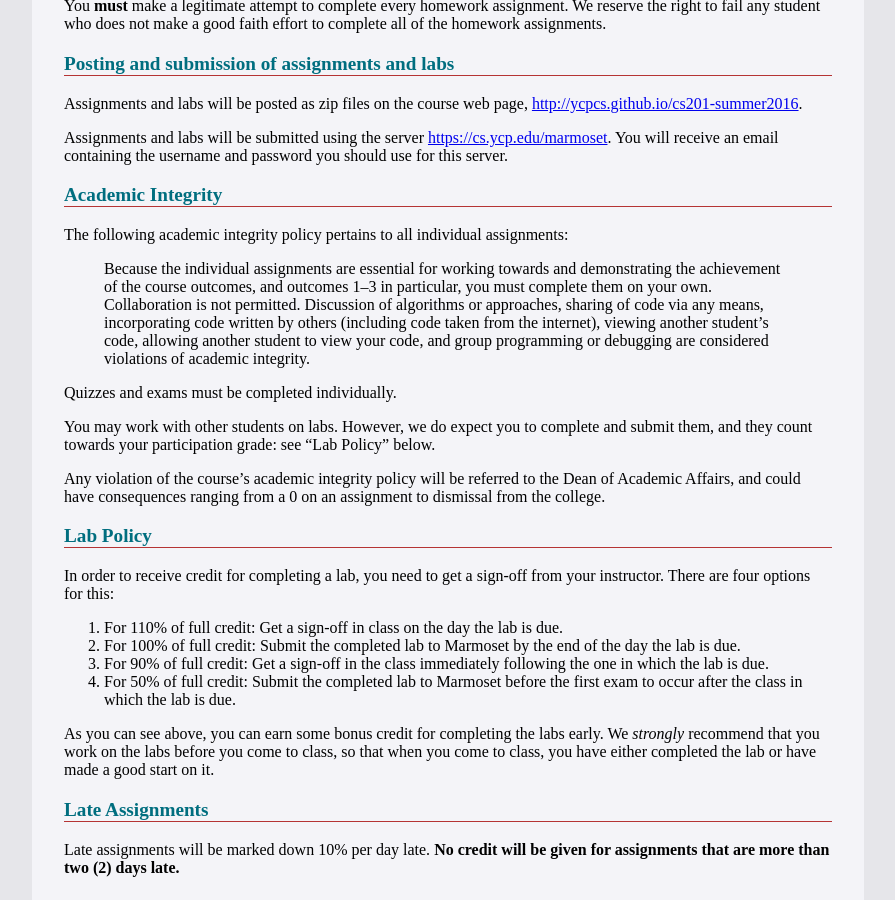
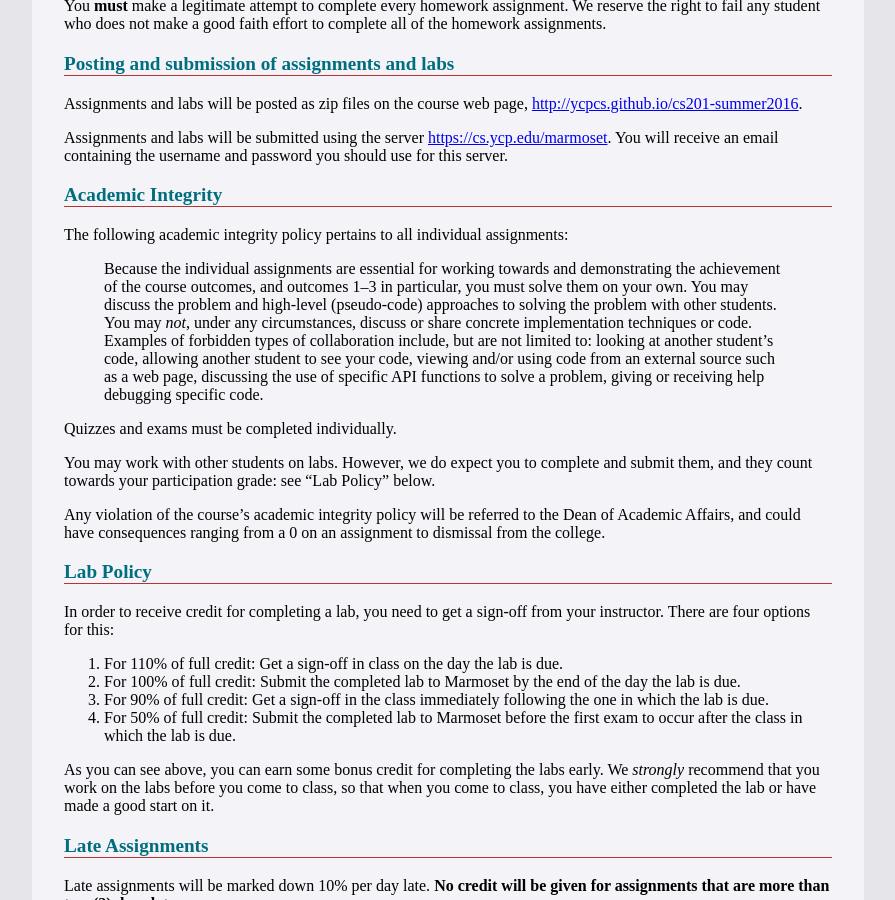
Before and after one commit to ycpcs/cs201-summer2016, a Jekyll site: the page built from syllabus.md, in a window 1280 px wide and 900 px high, scrolled down 1998 px. Shown: the whole window, without its empty margins (192-1087 px from the left). Built offline with Jekyll 4.4.1, drawn with Linux system fonts in a browser that asks for light colours; some web fonts are replaced.

Commit message:
revised academic integrity policy

```diff
--- a/syllabus.md
+++ b/syllabus.md
@@ -102,7 +102,7 @@ Assignments and labs will be submitted using the server <https://cs.ycp.edu/marm
 
 The following academic integrity policy pertains to all individual assignments:
 
-> Because the individual assignments are essential for working towards and demonstrating the achievement of the course outcomes, and outcomes 1&ndash;3 in particular, you must complete them on your own.  Collaboration is not permitted.  Discussion of algorithms or approaches, sharing of code via any means, incorporating code written by others (including code taken from the internet), viewing another student's code, allowing another student to view your code, and group programming or debugging are considered violations of academic integrity.
+> Because the individual assignments are essential for working towards and demonstrating the achievement of the course outcomes, and outcomes 1&ndash;3 in particular, you must solve them on your own.  You may discuss the problem and high-level (pseudo-code) approaches to solving the problem with other students.  You may *not*, under any circumstances, discuss or share concrete implementation techniques or code.  Examples of forbidden types of collaboration include, but are not limited to: looking at another student's code, allowing another student to see your code, viewing and/or using code from an external source such as a web page, discussing the use of specific API functions to solve a problem, giving or receiving help debugging specific code.
 
 Quizzes and exams must be completed individually.
 
```
